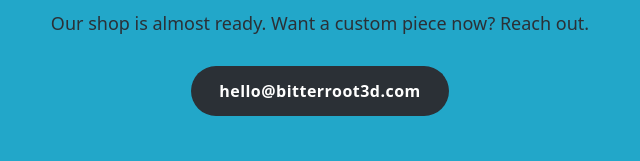
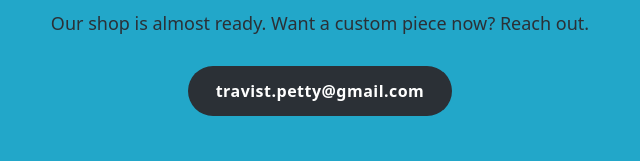
Before and after one commit to Tp1579/bitterroot3d-site, a plain HTML site: page index.html in a window 1280 px wide. Shown: the part 613-774 px from the top of the page, 320-960 px from the left. Drawn offline with Linux system fonts and the light colour scheme.

Commit message:
Update index.html
hello@bitterroot3d delted for email

```diff
--- a/index.html
+++ b/index.html
@@ -70,7 +70,7 @@
     <p>Our shop is almost ready. Want a custom piece now? Reach out.</p>
     <div class="contact">
       <!-- EDIT: replace with the email you want customers to use -->
-      <a class="btn" href="mailto:hello@bitterroot3d.com">hello@bitterroot3d.com</a>
+      <a class="btn" href="mailto:travist.petty@gmail.com">travist.petty@gmail.com</a>
     </div>
   </main>
   <footer>&copy; <span id="yr">2026</span> Bitterroot 3D &middot; Montana</footer>
```
